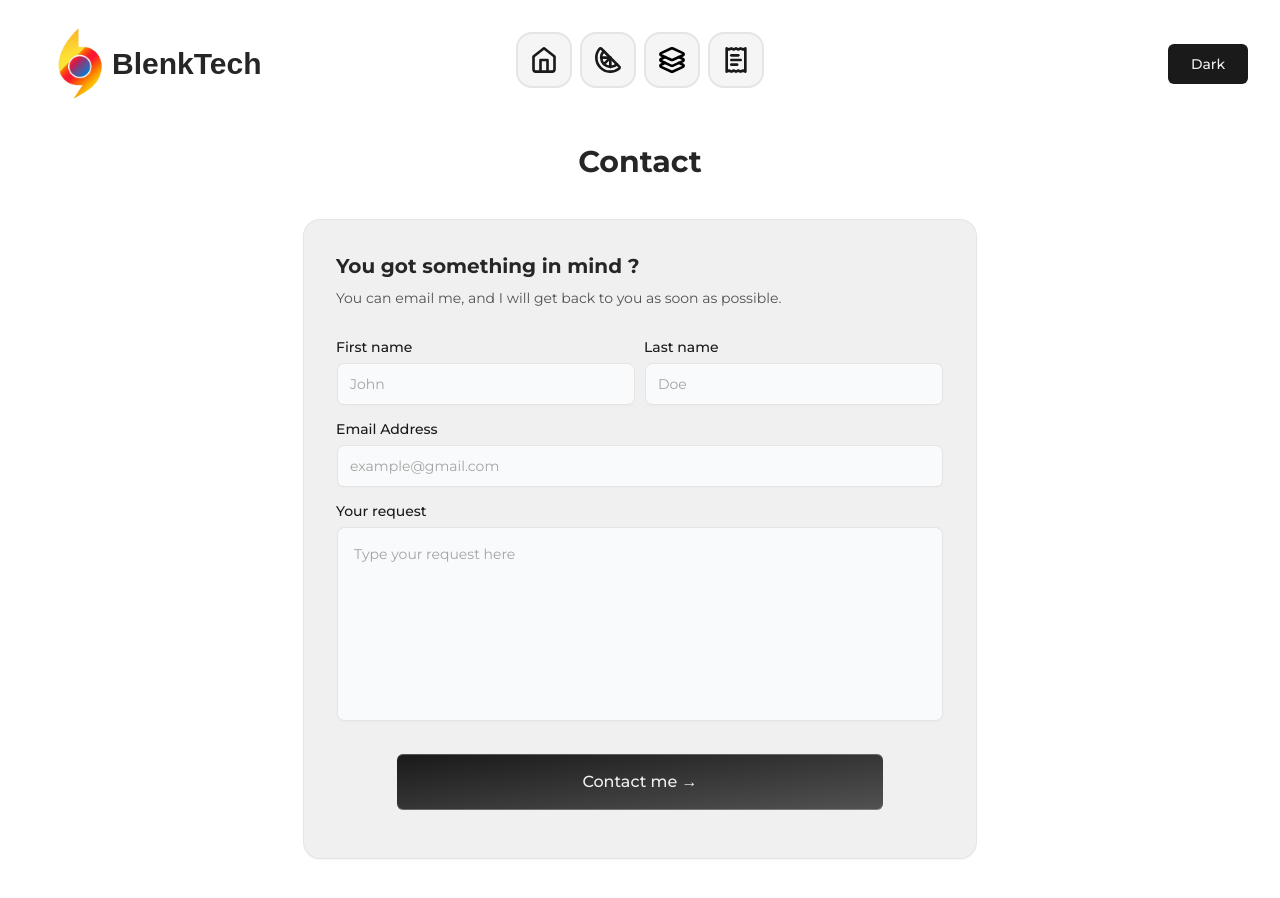
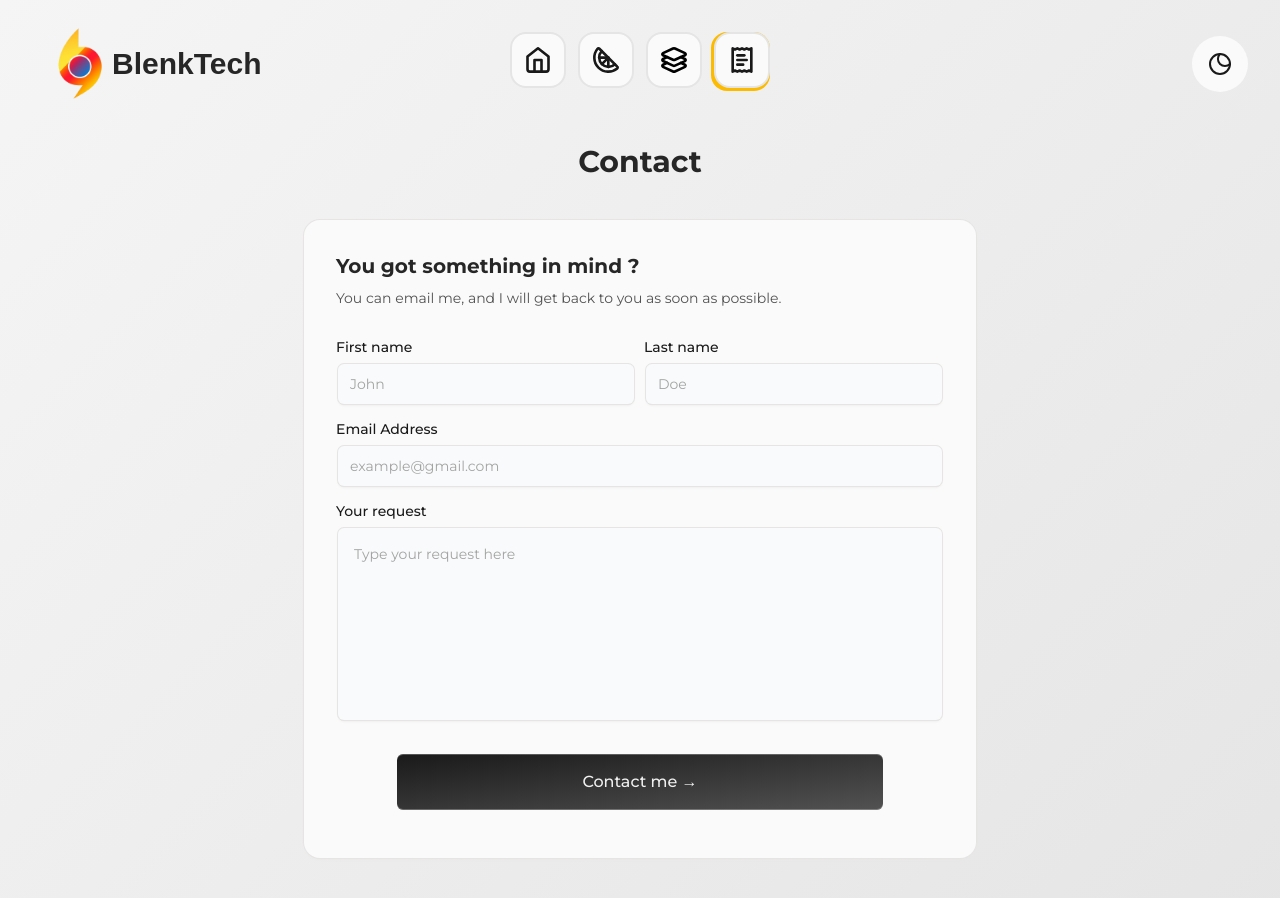
Before and after one commit to AThevon/blenkdev, a Next.js app: page /contact in a window 1280 px wide. Shown: the top 898 px of the page. Built offline with nearby package versions, Linux system fonts and the light colour scheme; a web font is replaced by a local one.

Commit message:
stylized the bg and darktoggle

```diff
--- a/app/globals.css
+++ b/app/globals.css
@@ -97,3 +97,17 @@
       @apply text-neutral-200 dark:text-neutral-800;
    }
 }
+
+@layer base {
+    body {
+        background: #fafafa;
+        background: -webkit-linear-gradient(-45deg, #e5e5e5, #f5f5f5);
+        background: linear-gradient(-45deg, #e5e5e5, #f5f5f5);
+      }
+
+      body.dark {
+        background: #171717;
+        background: -webkit-linear-gradient(-45deg, #262626, #171717);
+        background: linear-gradient(-45deg, #262626, #171717);
+      }
+}
--- a/components/ContactForm.tsx
+++ b/components/ContactForm.tsx
@@ -17,7 +17,7 @@ export function ContactForm() {
         console.log("Form submitted");
     };
     return (
-        <div className="max-w-2xl w-full mx-auto rounded-none md:rounded-2xl p-4 md:p-8 md:pb-4 shadow-input bg-white dark:bg-black">
+        <div className="max-w-2xl w-full mx-auto rounded-none md:rounded-2xl p-4 md:p-8 md:pb-4 shadow-input bg-neutral-50 dark:bg-neutral-900">
             <h2 className="font-bold text-xl text-neutral-800 dark:text-neutral-200">
                 You got something in mind ?
             </h2>
--- /dev/null
+++ b/components/DarkToggle.tsx
@@ -0,0 +1,34 @@
+import { AnimatePresence, motion } from "framer-motion";
+import { FC } from "react";
+
+type DarkToggleProps = {
+    isDark: boolean;
+    setIsDark: (isDark: boolean) => void;
+};
+
+
+const DarkToggle: FC<DarkToggleProps> = ({ isDark, setIsDark }) => {
+    return (
+        <AnimatePresence>
+            <motion.div
+                className="w-14 h-14 z-100 bg-neutral-50 dark:bg-neutral-900 rounded-full flex items-center justify-center cursor-pointer"
+                onClick={() => setIsDark(!isDark)}
+                key={isDark.toString()}
+                initial={{ scale: 0, rotate: 0 }}
+                animate={{ scale: 1, rotate: -360 }}
+                whileTap={{ scale: 0.9, rotate: 0 }}
+                whileHover={{ scale: 1.1 }}
+            >
+                <motion.div className="w-full h-full flex justify-center items-center">
+                    {!isDark ? (
+                        <svg xmlns="http://www.w3.org/2000/svg" width="24" height="24" viewBox="0 0 24 24" fill="none" stroke="#191919" stroke-width="2" stroke-linecap="round" stroke-linejoin="round"><circle cx="12" cy="12" r="10" /><path d="M12 2a7 7 0 1 0 10 10" /></svg>
+                    ) : (
+                        <svg xmlns="http://www.w3.org/2000/svg" width="24" height="24" viewBox="0 0 24 24" fill="none" stroke="#FDBB00" stroke-width="2" stroke-linecap="round" stroke-linejoin="round"><circle cx="12" cy="12" r="4" /><path d="M12 2v2" /><path d="M12 20v2" /><path d="m4.93 4.93 1.41 1.41" /><path d="m17.66 17.66 1.41 1.41" /><path d="M2 12h2" /><path d="M20 12h2" /><path d="m6.34 17.66-1.41 1.41" /><path d="m19.07 4.93-1.41 1.41" /></svg>
+                    )}
+                </motion.div>
+            </motion.div>
+        </AnimatePresence>
+    );
+}
+
+export default DarkToggle;
--- a/components/Header.tsx
+++ b/components/Header.tsx
@@ -3,6 +3,7 @@ import { Button } from "./ui/button";
 import { FC } from "react";
 import { AnimatedTooltip } from "./ui/animated-tooltip";
 import Logo from "@/components/Logo";
+import DarkToggle from "./DarkToggle";
 
 type HeaderProps = {
     isDark: boolean;
@@ -15,23 +16,9 @@ export const Header: FC<HeaderProps> = ({ isDark, setIsDark }) => {
         <header className="absolute top-0 left-0 flex items-center justify-between w-full">
             <div className="w-full flex items-center justify-between px-8 py-4">
                 <Logo />
-                <Button
-                    asChild
-                    className="w-20 h-10 z-100"
-                    onClick={() => setIsDark(!isDark)}
-                >
-                    <motion.span className="text-lg cursor-pointer select-none"
-                        initial={{ opacity: 0 }}
-                        animate={{ opacity: 1 }}
-                        whileTap={{ scale: 0.9 }}
-                        transition={{ type: "spring", damping: 10, stiffness: 100 }}
-                        layout
-                    >
-                        {isDark ? "Light" : "Dark"}
-                    </motion.span>
-                </Button>
+                <DarkToggle isDark={isDark} setIsDark={setIsDark} />
             </div>
-            <nav className="mx-auto absolute top-8 left-1/2 -translate-x-1/2 flex justify-center items-center gap-2 z-10">
+            <nav className="mx-auto absolute top-8 left-1/2 -translate-x-1/2 flex justify-center items-center gap-3 z-10">
                 <AnimatedTooltip />
             </nav>
 
--- a/components/Hero.tsx
+++ b/components/Hero.tsx
@@ -73,7 +73,7 @@ export function Hero() {
                         Make the impossible possible
                     </p>
                     <Button
-                        className="bg-neutral-100/90 dark:bg-black/90 dark:text-white font-semibold uppercase text-lg"
+                        className="bg-neutral-50/90 dark:bg-neutral-950/85 dark:text-white font-semibold uppercase text-lg"
                         containerClassName="w-60 h-16"
                         onClick={() => {
                             window.scrollTo({
--- a/components/PageWrapper.tsx
+++ b/components/PageWrapper.tsx
@@ -62,7 +62,7 @@ export const PageWrapper = ({
         animate="animate"
         exit="exit"
         transition={{ duration: 0.6 }}
-        className={`${container ? "container" : ""}`}
+        className={`${container ? "container" : ""} min-h-screen`}
     >
         {children}
     </motion.main>
--- a/components/ui/animated-tooltip.tsx
+++ b/components/ui/animated-tooltip.tsx
@@ -10,8 +10,18 @@ import {
 } from "framer-motion";
 import { navlinks } from "@/data/navlinks";
 import Link from "next/link";
+import { usePathname } from "next/navigation";
 
 export const AnimatedTooltip = () => {
+    const pathname = usePathname();
+
+    function getFirstPath(path: string) {
+        const pathName = pathname.split("/")[1];
+        const actualPath = path.split("/")[1];
+        return pathName === actualPath ? true : false;
+    }
+
+    const activeLink = navlinks.find((link) => link.path === pathname);
     const [hoveredIndex, setHoveredIndex] = useState<number | null>(null);
     const springConfig = { stiffness: 100, damping: 5 };
     const x = useMotionValue(0); // going to set this value on mouse move
@@ -73,15 +83,26 @@ export const AnimatedTooltip = () => {
                         width={100}
                         src={item.icon}
                         alt={item.title}
-                        className="object-contain bg-neutral-100 !dark:bg-neutral-800 p-3 object-center filter dark:invert hover:shadow-md rounded-2xl h-14 w-14 border-2 group-hover:scale-110 group-hover:z-30 border-neutral-200 !dark:border-neutral-700 relative transition duration-200"
+                        className={`object-contain bg-neutral-50 !dark:bg-neutral-800 p-3 object-center filter dark:invert
+                        hover:shadow-md rounded-2xl h-14 w-14 border-2 ${!getFirstPath(item.path) ? "group-hover:scale-110" : ""} z-10 group-hover:z-30 border-neutral-200 !dark:border-neutral-700 relative transition duration-200`}
                     />
-                    <div className="absolute top-0 left-0 w-full h-full rounded-2xl overflow-hidden group-hover:scale-110 group-hover:z-30  pointer-events-none transition duration-200">
+                    {getFirstPath(item.path) ? (
                         <motion.span
-                            className="absolute top-0 left-1/2 -translate-x-1/2 w-full -z-1 -translate-y-2 group-hover:translate-y-0
-                            transition duration-200 "
-                            style={{ boxShadow: `0 0px 3px 2px ${item.color}` }}
+                            layoutId="overline"
+                            transition={{ type: "spring", damping: 20, stiffness: 200, duration: 0.5 }}
+
+                            className="absolute top-0 -left-[3px] bg-myyellow-500 rounded-2xl w-[105%] h-[105%] -z-50
+                            "
                         ></motion.span>
-                    </div>
+                    ) : (
+                        <div className="absolute top-0 left-0 w-full h-full rounded-2xl overflow-hidden group-hover:scale-110 group-hover:z-30  pointer-events-none transition duration-200">
+                            <motion.span
+                                className={`absolute top-0 left-1/2 -translate-x-1/2 w-full -z-1 -translate-y-2 group-hover:translate-y-0 $
+                                    transition duration-200`}
+                                style={{ boxShadow: `0 0px 3px 2px #fdbb00` }}
+                            ></motion.span>
+                        </div>
+                    )}
                 </Link>
             ))}
         </>
```
Also changed, not shown: public/icons/moon.svg (added), public/icons/sun.svg (added).
